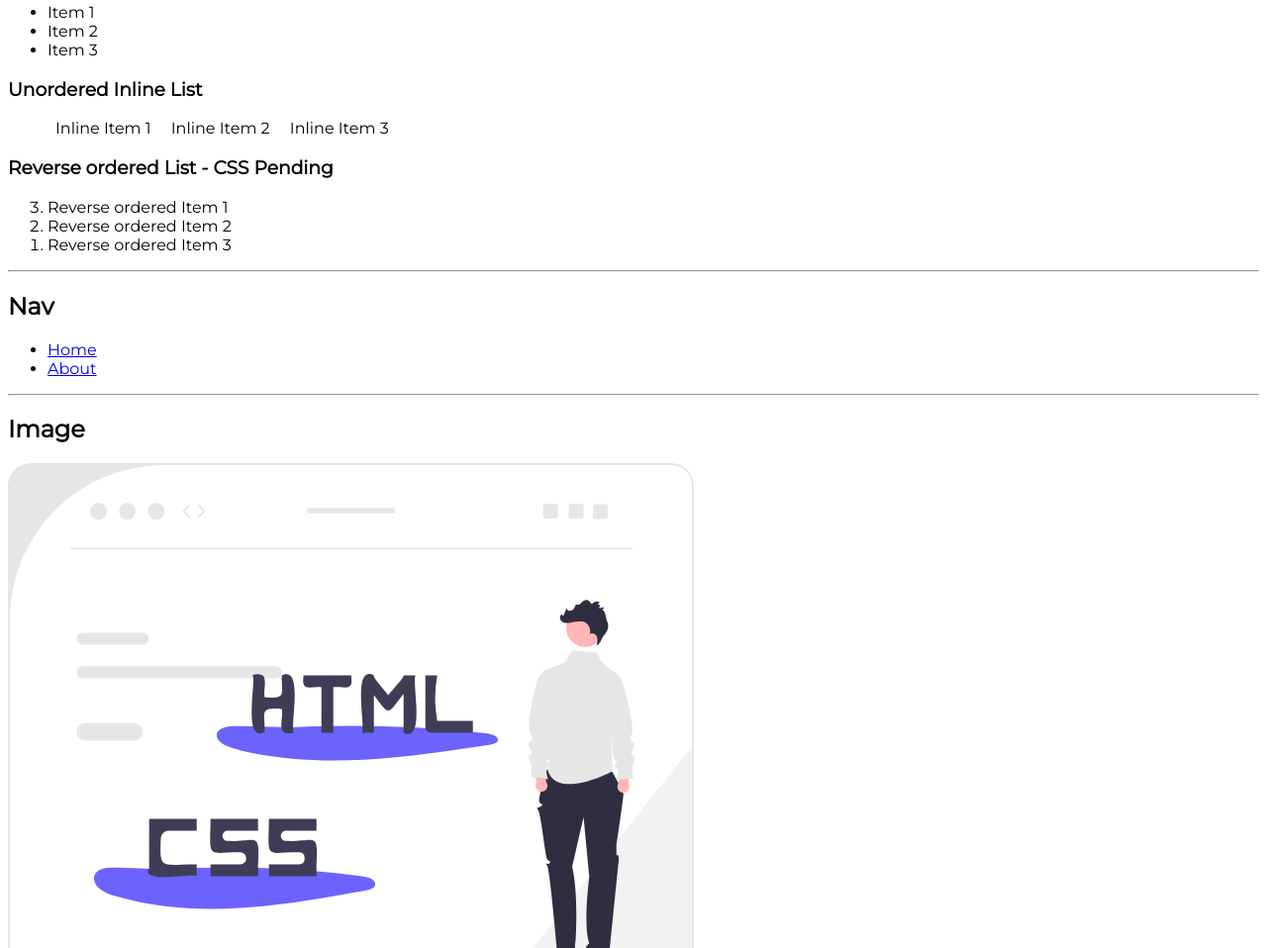
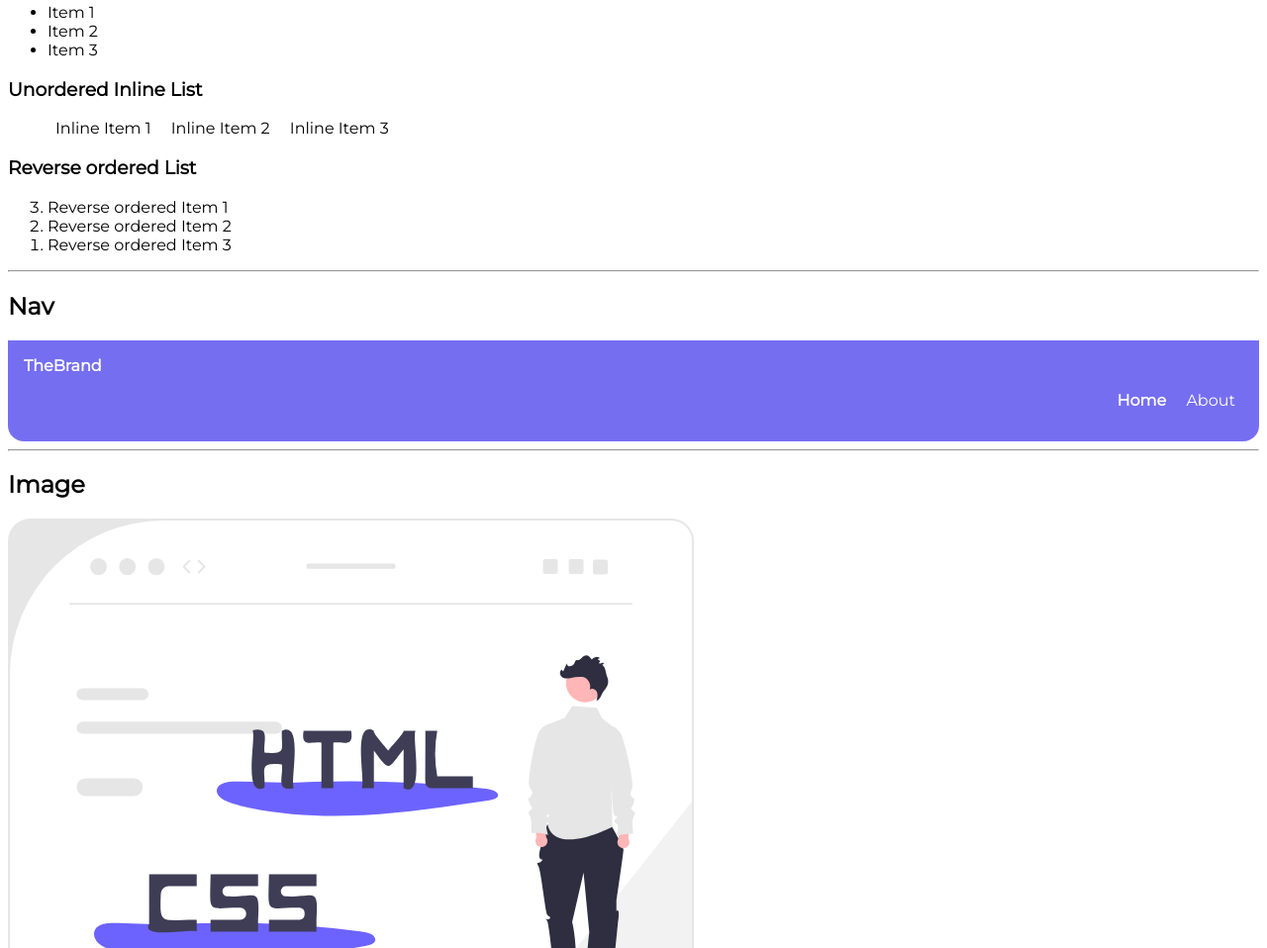
Before and after one commit to ajaykmrgarg/AdarshBalika, a plain HTML site: page index.html in a window 1280 px wide. Shown: the part 814-1772 px from the top of the page at 99% size. Drawn offline with Linux system fonts and the light colour scheme.

Commit message:
navigation

```diff
--- a/index.html
+++ b/index.html
@@ -71,8 +71,8 @@
         <li class="list-inline">Inline Item 3</li>
     </ul>
 
-    <h3>Reverse ordered List - CSS Pending</h3>
-    <ol reversed>
+    <h3>Reverse ordered List </h3>
+    <ol reversed> <!-- no css needed for this; just the reversed keyword-->
         <li>Reverse ordered Item 1</li>
         <li>Reverse ordered Item 2</li>
         <li>Reverse ordered Item 3</li>
@@ -81,13 +81,14 @@
     <!--line  -->
 
     <h2>Nav</h2>
-    <nav>
-        <ul>
-            <li>
-                <a href="/">Home</a>
+    <nav class="navigation container">
+        <div class="nav-brand">TheBrand</div>
+        <ul class="list-nonbullet nav-pills">
+            <li class="list-inline">
+                <a class="link link-default" href="/">Home</a>
             </li>
-            <li>
-                <a href="/">About</a>
+            <li class="list-inline">
+                <a class="link " href="/">About</a>
             </li>
         </ul>
     </nav>
--- a/styles.css
+++ b/styles.css
@@ -59,4 +59,31 @@ body{
 .list-inline{
     display: inline;
     padding: 0 0.5rem;
+
 }
+
+/*navigation*/
+
+.navigation{
+    background-color: var(--primary-color);
+    color: white;
+    padding: 1rem;
+    border-bottom-left-radius: 1rem;
+    border-bottom-right-radius: 1rem;
+}
+
+.navigation .link{
+    color: white
+}
+
+.navigation .nav-pills{
+    text-align: right;
+}
+
+.navigation .nav-brand{
+    font-weight: bold;
+}
+
+.navigation .link-default{
+    font-weight: bold;
+}
```
